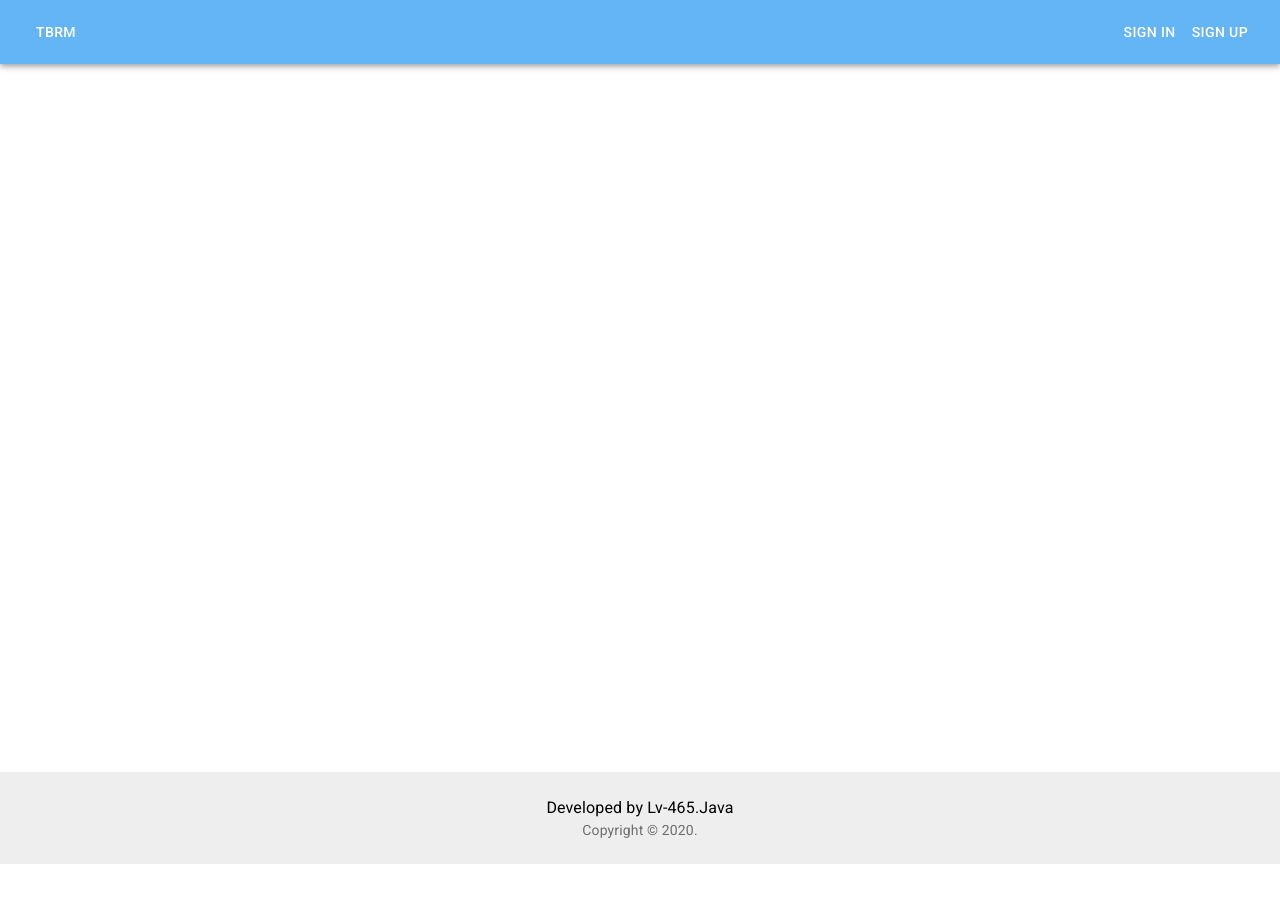
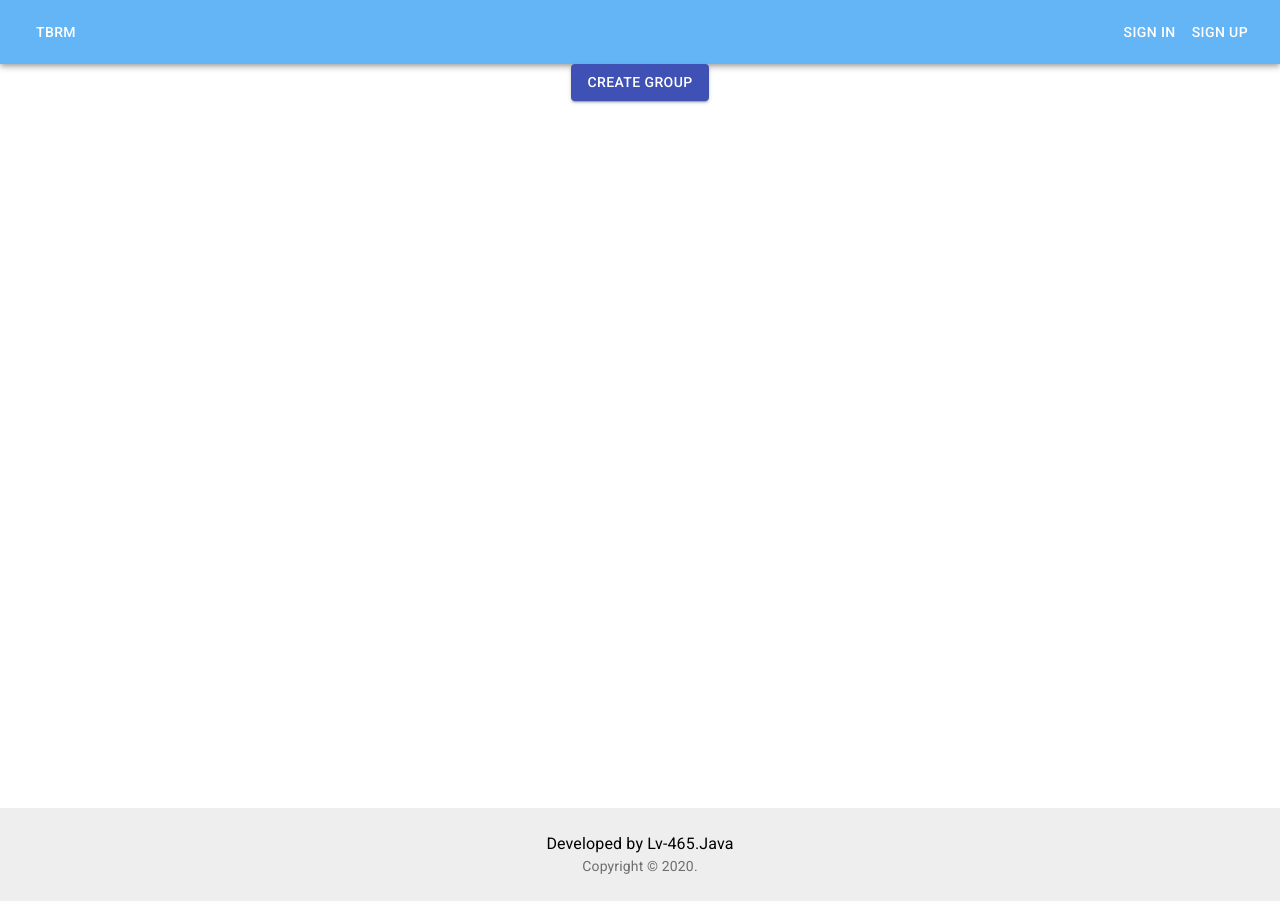
Before and after one commit to Lv-465-Java/TBRM.client, a React (Create React App) app: page /group in a window 1280 px wide. Before the commit the page ends 864 px from the top, so only its background shows below. Built offline with nearby package versions, Linux system fonts and the light colour scheme; no server answers.

Commit message:
add form to view all groups

```diff
--- a/src/components/group/groupCreate.js
+++ b/src/components/group/groupCreate.js
@@ -4,14 +4,15 @@ import {TextField, Button} from "@material-ui/core";
 import SaveIcon from '@material-ui/icons/Save';
 
 class GroupCreate extends Component {
+
     state = {
         name: undefined,
         description: undefined,
     }
 
     create = () => {
-        axios.post("/groups", this.state).then(response => {
-            this.props.history.push("/groups")
+        axios.post("/group", this.state).then(response => {
+            this.props.history.push("/group")
         }, error => {
 
         })
@@ -30,7 +31,7 @@ class GroupCreate extends Component {
     }
 
     onChangeDescription = (event) => {
-        let description = event.target.name;
+        let description = event.target.value;
         this.setState({description});
     }
 
--- /dev/null
+++ b/src/components/group/groupList.js
@@ -0,0 +1,42 @@
+import React, {Component} from "react";
+import axios from '../../utils/axios';
+import {Button, Grid} from '@material-ui/core';
+
+const style = {
+    display: "flex",
+    flexWrap: "wrap",
+}
+
+class GroupList extends Component {
+    state = {
+        groups: []
+    }
+
+    getData = () => {
+        axios.get("/group").then(response => {
+            let groups = response.data;
+            this.setState({groups});
+        })
+    }
+
+    componentDidMount() {
+        this.getData();
+    }
+
+    goToCreateGroup = () => {
+        this.props.history.push("/group/create");
+    }
+
+    render() {
+        return (
+            <div>
+                <Button
+                    variant="contained"
+                    color="primary"
+                    onClick={this.goToCreateGroup}>Create Group</Button>
+            </div>
+        )
+    }
+}
+
+export default GroupList;
--- a/src/routers.js
+++ b/src/routers.js
@@ -11,6 +11,9 @@ import Footer from './components/footer/footer';
 import ResourceTemplateCreate from "./components/resourceTemplate/resourceTemplateCreate";
 import ResourceTemplateUpdate from "./components/resourceTemplate/resourceTemplateUpdate";
 import ResourceTemplateView from "./components/resourceTemplate/resourcetemplateView";
+import GroupCreate from "./components/group/groupCreate";
+import GroupList from "./components/group/groupList";
+
 
 
 
@@ -26,6 +29,8 @@ class Routers extends Component {
                     <Route path="/resource-template/update/:id" component={ResourceTemplateUpdate} />
                     <Route path="/resource-template/view/:id" component={ResourceTemplateView} />
                     <Route path="/resource-template" component={ResourceTemplateList} />
+                    <Route path="/group/create" component={GroupCreate} />
+                    <Route path="/group" component={GroupList} />
                     <Route path="/" exact component={LoginForm} />
                 </Switch>
                 <Footer/>
```
Also changed, not shown: src/components/resourceTemplate/resourceTemplateList.js (+8 -8 lines).
